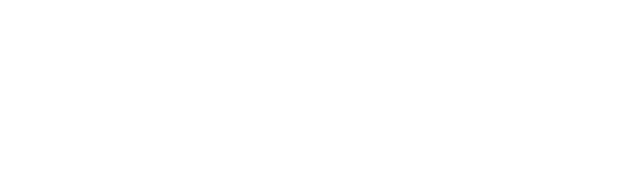
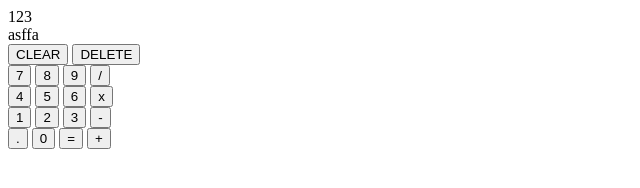
Before and after one commit to Do-Nam-Binh/Calculator, a plain HTML site: page index.html in a window 1280 px wide. Shown: the whole page, without its empty margins (0-640 px from the left). Drawn offline with Linux system fonts and the light colour scheme.

Commit message:
Create calculator visual

```diff
--- a/index.html
+++ b/index.html
@@ -8,6 +8,46 @@
     <link rel="stylesheet" href="style.css">
 </head>
 <body>
+    <div class="calculator">
+        <div class="display">
+            <div class="calulation">123</div>
+            <div class="result">asffa</div>
+        </div>
+
+        <div class="row">
+            <button class="clear">CLEAR</button>
+            <button class="delete">DELETE</button>
+        </div>
+
+        <div class="row">
+            <button class="7">7</button>
+            <button class="8">8</button>
+            <button class="9">9</button>
+            <button class="divide">/</button>
+        </div>
+
+        <div class="row">
+            <button class="4">4</button>
+            <button class="5">5</button>
+            <button class="6">6</button>
+            <button class="multiply">x</button>
+        </div>
+
+        <div class="row">
+            <button class="1">1</button>
+            <button class="2">2</button>
+            <button class="3">3</button>
+            <button class="substract">-</button>
+        </div>
+
+        <div class="row">
+            <button class="decimal">.</button>
+            <button class="0">0</button>
+            <button class="equal">=</button>
+            <button class="plus">+</button>
+        </div>
+
+    </div>
 
 </body>
 </html>
```
